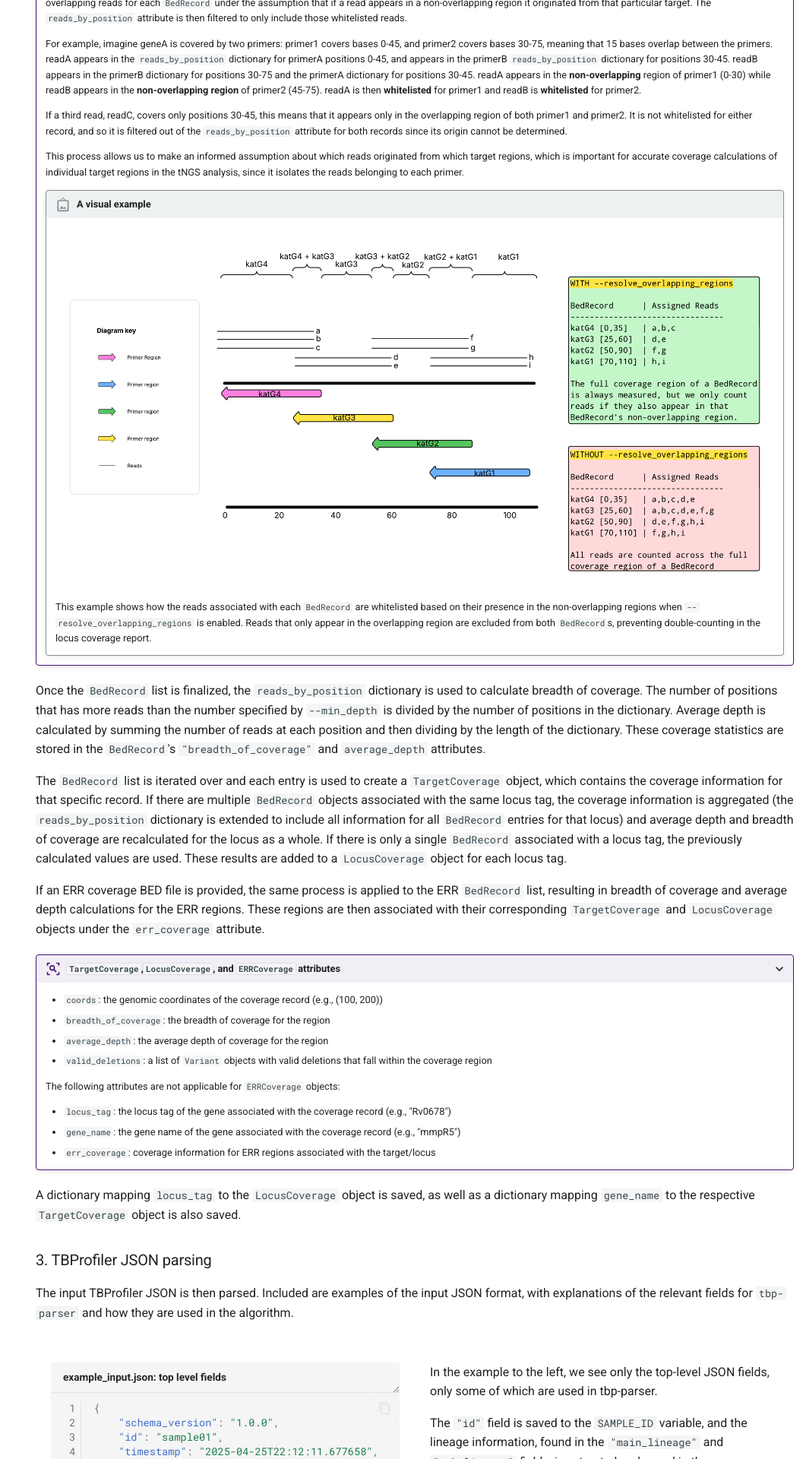
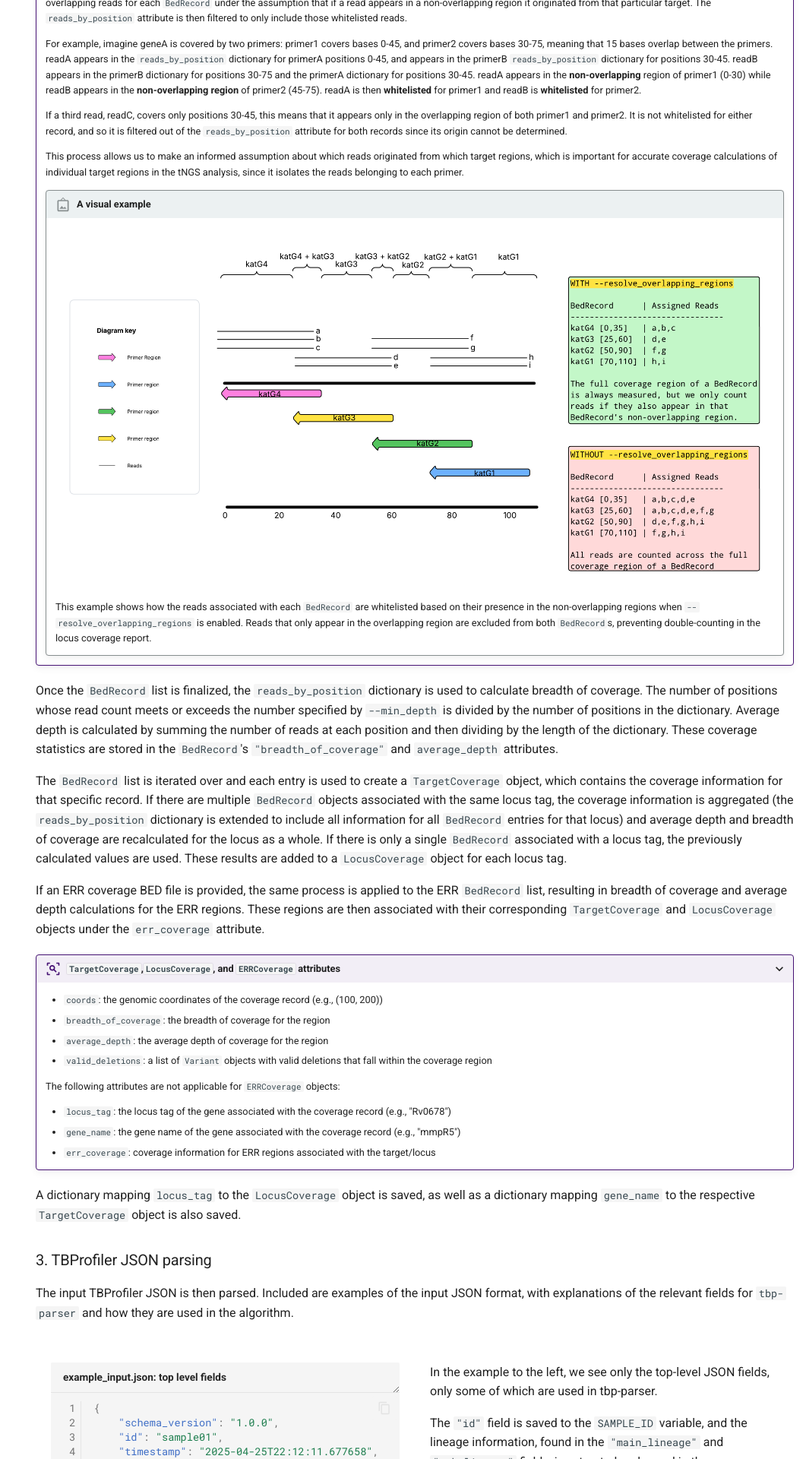
Before and after one commit to theiagen/tbp-parser, an MkDocs documentation site: the page built from docs/algorithm/technical.md, in a window 1280 px wide. Shown: the part 1801-3721 px from the top of the page at 76% size, without its empty margins (219-1280 px from the left). Built offline with MkDocs 1.6.1 and Material for MkDocs 9.7.7, drawn with Linux system fonts in a browser that asks for light colours; comment, search, counter and statistics services are not loaded; the version menu is left out.

Commit message:
Update documentation

```diff
--- a/docs/algorithm/technical.md
+++ b/docs/algorithm/technical.md
@@ -112,7 +112,7 @@ Each record in the list is run through `pysam AlignmentFile.pileup()` to identif
 
         This example shows how the reads associated with each `BedRecord` are whitelisted based on their presence in the non-overlapping regions when `--resolve_overlapping_regions` is enabled. Reads that only appear in the overlapping region are excluded from both `BedRecord`s, preventing double-counting in the locus coverage report.
 
-Once the `BedRecord` list is finalized, the `reads_by_position` dictionary is used to calculate breadth of coverage. The number of positions that has more reads than the number specified by `--min_depth` is divided by the number of positions in the dictionary. Average depth is calculated by summing the number of reads at each position and then dividing by the length of the dictionary. These coverage statistics are stored in the `BedRecord`'s `"breadth_of_coverage"` and `average_depth` attributes.
+Once the `BedRecord` list is finalized, the `reads_by_position` dictionary is used to calculate breadth of coverage. The number of positions whose read count meets or exceeds the number specified by `--min_depth` is divided by the number of positions in the dictionary. Average depth is calculated by summing the number of reads at each position and then dividing by the length of the dictionary. These coverage statistics are stored in the `BedRecord`'s `"breadth_of_coverage"` and `average_depth` attributes.
 
 The `BedRecord` list is iterated over and each entry is used to create a `TargetCoverage` object, which contains the coverage information for that specific record. If there are multiple `BedRecord` objects associated with the same locus tag, the coverage information is aggregated (the `reads_by_position` dictionary is extended to include all information for all `BedRecord` entries for that locus) and average depth and breadth of coverage are recalculated for the locus as a whole. If there is only a single `BedRecord` associated with a locus tag, the previously calculated values are used. These results are added to a `LocusCoverage` object for each locus tag.
 
```
Also changed, not shown: docs/inputs.md (+2 -2 lines).
